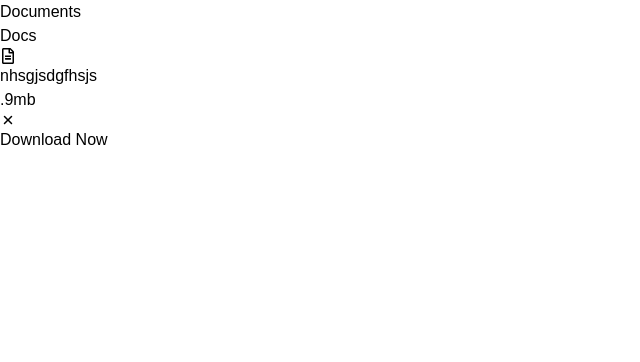
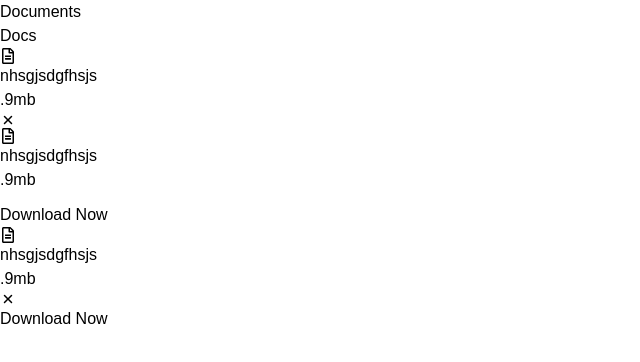
Before and after one commit to kmr-sahil/docs, a React (Vite) app: page / in a window 1280 px wide. Shown: the top 362 px of the page, without its empty margins (0-640 px from the left). Built offline with nearby package versions, Linux system fonts and the light colour scheme.

Commit message:
framer motion done

```diff
--- a/package.json
+++ b/package.json
@@ -10,6 +10,7 @@
     "preview": "vite preview"
   },
   "dependencies": {
+    "framer-motion": "^10.16.16",
     "react": "^18.2.0",
     "react-dom": "^18.2.0",
     "react-icons": "^4.12.0"
--- a/src/componets/Card.jsx
+++ b/src/componets/Card.jsx
@@ -2,11 +2,18 @@
 import { FaRegFileAlt } from "react-icons/fa";
 import { LuDownload } from "react-icons/lu";
 import { IoClose } from "react-icons/io5";
+import { motion } from "framer-motion"
 
-function Card({data}) {
+function Card({data, refrence}) {
 
   return (
-    <div className='relative w-60 h-72 rounded-[30px] bg-zinc-900/90 text-white px-8 py-10 overflow-hidden'>
+    <motion.div drag
+        dragConstraints={refrence}
+        whileDrag={{scale: 1.1}}
+        dragElastic={0.2}
+        dragTransition={{bounceStiffness: 100, bounceDamping:30}}
+        className='relative flex-shrink-0 w-60 h-72 rounded-[45px] bg-zinc-900/90 text-white px-8 py-10 overflow-hidden'>
+
         <FaRegFileAlt />
         <p className='text-sm leading-tight mt-5 font-thin'>{data.desc}</p>
         <div className='footer absolute bottom-0 w-full left-0'>
@@ -18,12 +25,16 @@
                 </span>
 
             </div>
+            {
+                data.tag.isOpen && (
+                <div className={`tag w-full py-4 ${data.tag.tagColor === "blue" ? "bg-blue-600" : "bg-green-600"} flex items-center justify-center`}>
+                    <h3 className='text-sm'>{data.tag.tagTitle}</h3>
+                </div>
+                )
+            }
 
-            <div className='tag w-full py-4 bg-green-600 flex items-center justify-center'>
-                <h3 className='text-sm'>Download Now</h3>
-            </div>
         </div>
-    </div>
+    </motion.div>
   )
 }
 
--- a/src/componets/Foreground.jsx
+++ b/src/componets/Foreground.jsx
@@ -1,24 +1,47 @@
 import React from 'react'
+import { useRef } from 'react';
 import Card from './Card'
 
 function Foreground() {
+
+    const ref = useRef(null);
 
     const data = [{
         desc: "nhsgjsdgfhsjs",
         filesize: ".9mb",
         close: true,
         tag: {
+            isOpen: false,
+            tagTitle: "Download Now",
+            tagColor: "blue"
+        }
+    },
+    {
+        desc: "nhsgjsdgfhsjs",
+        filesize: ".9mb",
+        close: false,
+        tag: {
             isOpen: true,
             tagTitle: "Download Now",
-            tagColor: "Green"
+            tagColor: "blue"
+        }
+    },
+    {
+        desc: "nhsgjsdgfhsjs",
+        filesize: ".9mb",
+        close: true,
+        tag: {
+            isOpen: true,
+            tagTitle: "Download Now",
+            tagColor: "green"
         }
     }
     ];
 
   return (
-    <div className='fixed top-0 left-0 z-[3] w-full h-full'>
+    <div ref={ref} className='fixed top-0 left-0 z-[3] w-full h-full flex gap-10 flex-wrap p-5'>
         {data.map((item, index) => (
-            <Card data={item}/>
+            <Card data={item} refrence={ref}/>
         ))}
     </div>
   )
```
Also changed, not shown: 1 other file (tests, documents, lock files or other folders).
